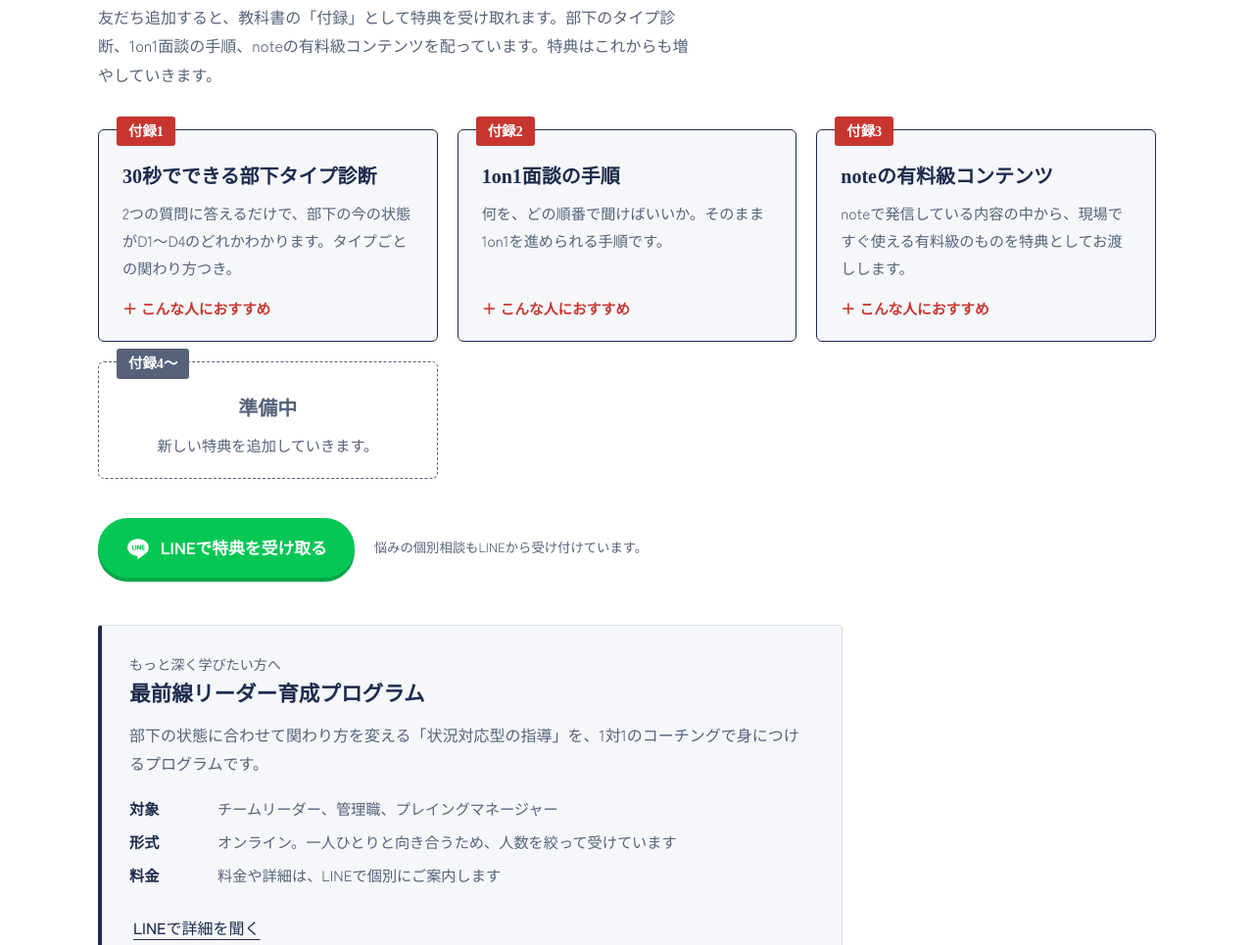
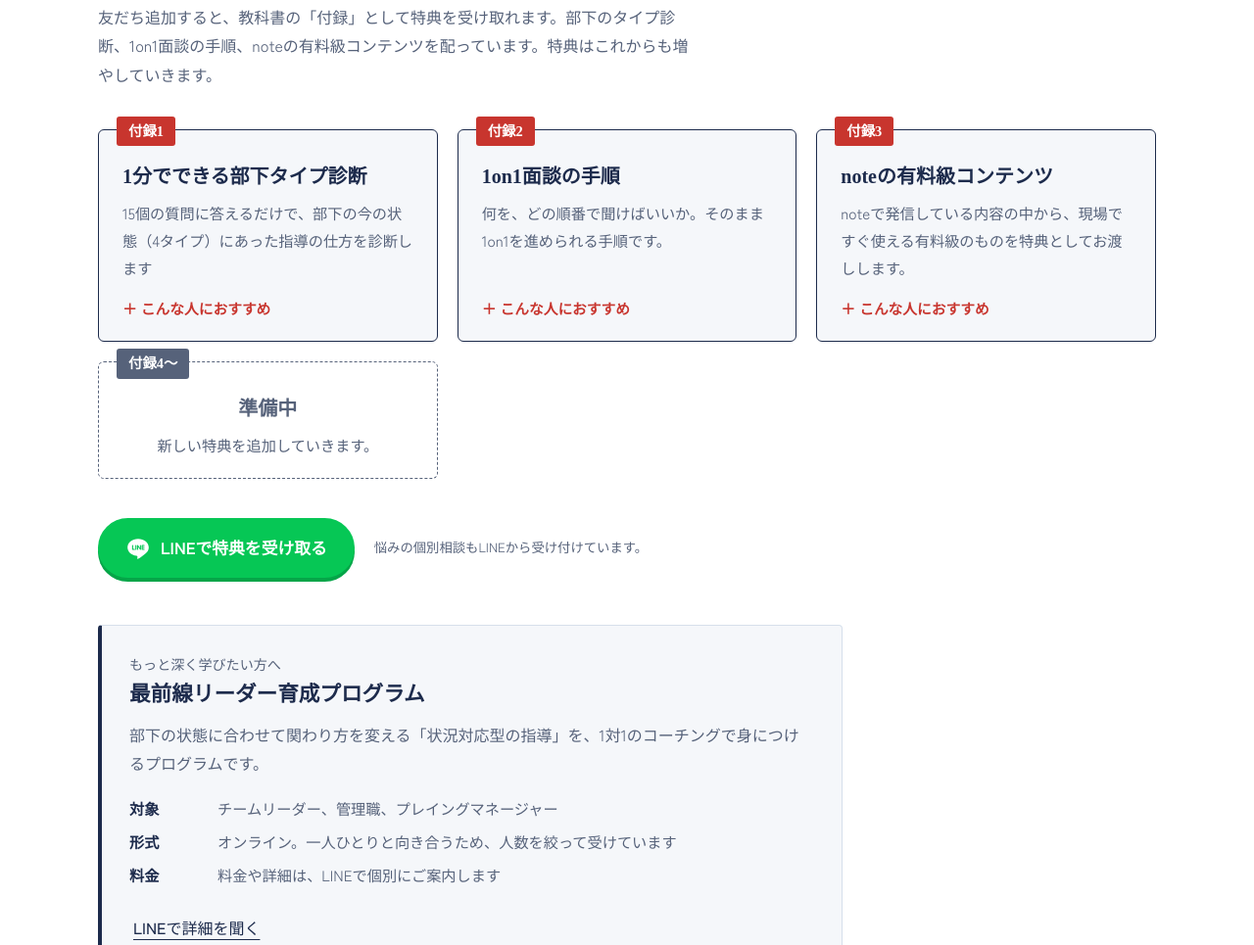
Before and after one commit to buttyo3/buttyo-lp, a plain HTML site: page index.html in a window 1280 px wide. Shown: the part 3411-4376 px from the top of the page at 98% size. Drawn offline with Linux system fonts and the light colour scheme; a web font is replaced by a local one.

Commit message:
Update index.html

```diff
--- a/index.html
+++ b/index.html
@@ -501,8 +501,8 @@ document.getElementById("voicesNext")?.addEventListener("click", () => vBox.scro
 
 /* ====== 登録特典（付録）：増えたらここに追加するだけ ====== */
 const TOKUTEN = [
-  { title:"30秒でできる部下タイプ診断",
-    desc:"2つの質問に答えるだけで、部下の今の状態がD1〜D4のどれかわかります。タイプごとの関わり方つき。",
+  { title:"1分でできる部下タイプ診断",
+    desc:"15個の質問に答えるだけで、部下の今の状態（4タイプ）にあった指導の仕方を診断します",
     forWho:["部下によって接し方を変えるべきか迷っている","指示しても動かない部下がいる"],
     matrix:true },
   { title:"1on1面談の手順",
```
